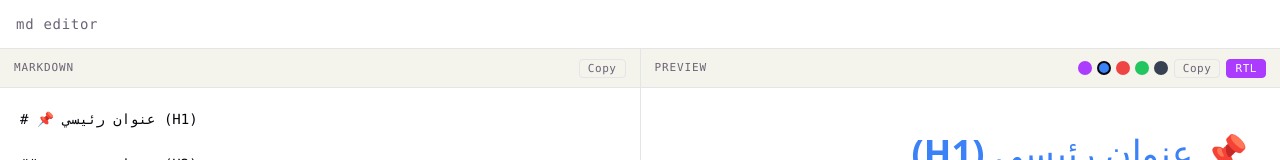
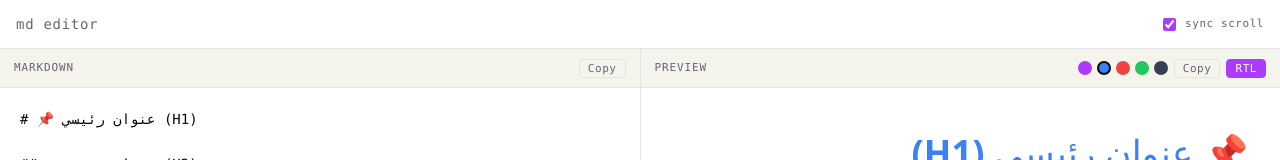
Before and after one commit to bakrialloush/md-rtl, a React (Vite) app: page / in a window 1280 px wide. Shown: the top 160 px of the page. Built offline with nearby package versions, Linux system fonts and the light colour scheme.

Commit message:
Add sync scrolling feature

```diff
--- a/src/App.css
+++ b/src/App.css
@@ -15,6 +15,23 @@
   height: 48px;
   border-bottom: 1px solid var(--border);
   flex-shrink: 0;
+}
+
+.sync-label {
+  display: flex;
+  align-items: center;
+  gap: 6px;
+  font-size: 11px;
+  font-family: var(--mono);
+  color: var(--text);
+  letter-spacing: 0.05em;
+  cursor: pointer;
+  user-select: none;
+}
+
+.sync-label input[type='checkbox'] {
+  accent-color: var(--accent);
+  cursor: pointer;
 }
 
 .toolbar-title {
--- a/src/App.tsx
+++ b/src/App.tsx
@@ -137,16 +137,49 @@ export default function App() {
   const [rtl, setRtl] = useState(true)
   const [theme, setTheme] = useState<ThemeKey>('blue')
   const [previewLen, setPreviewLen] = useState(0)
+  const [syncScroll, setSyncScroll] = useState(true)
   const previewRef = useRef<HTMLDivElement>(null)
+  const textareaRef = useRef<HTMLTextAreaElement>(null)
+  const syncingFrom = useRef<'editor' | 'preview' | null>(null)
 
   useEffect(() => {
     setPreviewLen(previewRef.current?.innerText.replace(/\n/g, '').length ?? 0)
   }, [content])
 
+  const handleEditorScroll = () => {
+    if (!syncScroll || syncingFrom.current === 'preview') return
+    const editor = textareaRef.current
+    const preview = previewRef.current
+    if (!editor || !preview) return
+    syncingFrom.current = 'editor'
+    const ratio = editor.scrollTop / (editor.scrollHeight - editor.clientHeight)
+    preview.scrollTop = ratio * (preview.scrollHeight - preview.clientHeight)
+    syncingFrom.current = null
+  }
+
+  const handlePreviewScroll = () => {
+    if (!syncScroll || syncingFrom.current === 'editor') return
+    const editor = textareaRef.current
+    const preview = previewRef.current
+    if (!editor || !preview) return
+    syncingFrom.current = 'preview'
+    const ratio = preview.scrollTop / (preview.scrollHeight - preview.clientHeight)
+    editor.scrollTop = ratio * (editor.scrollHeight - editor.clientHeight)
+    syncingFrom.current = null
+  }
+
   return (
     <div className="app">
       <header className="toolbar">
         <span className="toolbar-title">md editor</span>
+        <label className="sync-label">
+          <input
+            type="checkbox"
+            checked={syncScroll}
+            onChange={(e) => setSyncScroll(e.target.checked)}
+          />
+          sync scroll
+        </label>
       </header>
 
       <main className="editor-area">
@@ -156,8 +189,10 @@ export default function App() {
             <CopyButton getText={() => content} />
           </div>
           <textarea
+            ref={textareaRef}
             value={content}
             onChange={(e) => setContent(e.target.value)}
+            onScroll={handleEditorScroll}
             spellCheck={false}
           />
         </div>
@@ -194,6 +229,7 @@ export default function App() {
             className="markdown-body"
             dir={rtl ? 'rtl' : 'ltr'}
             ref={previewRef}
+            onScroll={handlePreviewScroll}
             style={{
               '--accent': THEMES[theme].accent,
               '--accent-bg': THEMES[theme].accentBg,
```
